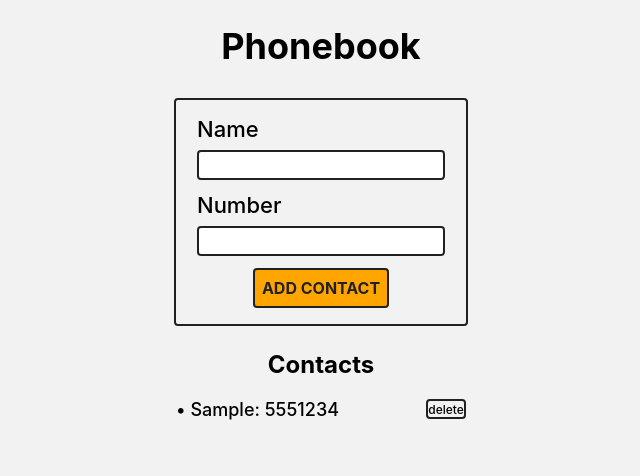
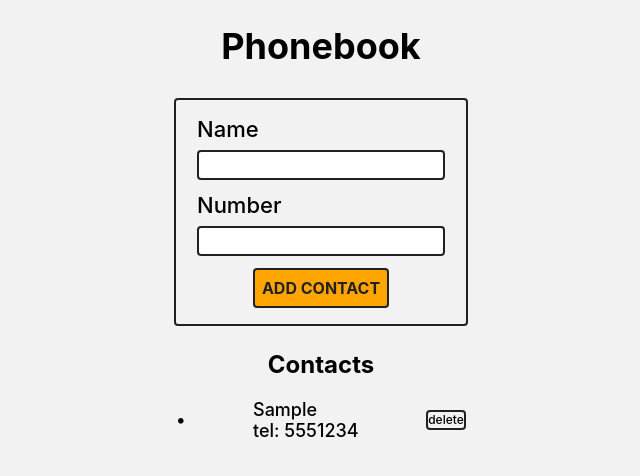
Before and after one commit to ViktorTyt/goit-react-hw-08-phonebook, a React (Create React App) app: page / in a window 1280 px wide. Both pictures are taken after typing "Sample", "5551234" into the empty fields and a click on the button "ADD CONTACT". Shown: the top 476 px of the page, without its empty margins (319-959 px from the left). Built offline with nearby package versions, Linux system fonts and the light colour scheme.

Commit message:
improved styles for ContactsItems

```diff
--- a/src/components/ContactsListItem/ContactsListItem.jsx
+++ b/src/components/ContactsListItem/ContactsListItem.jsx
@@ -4,7 +4,7 @@ import { ContactItem, DeleteButton } from './ContactsListItem.styled';
 export const ContactListItem = ({ id, name, number, deleteItem }) => {
   return (
     <ContactItem>
-      • {name}: {number}
+      <span>•</span> {name} <br /> tel: {number}
       <DeleteButton id={id} type="button" onClick={() => deleteItem(id)}>
         Delete
       </DeleteButton>
```
